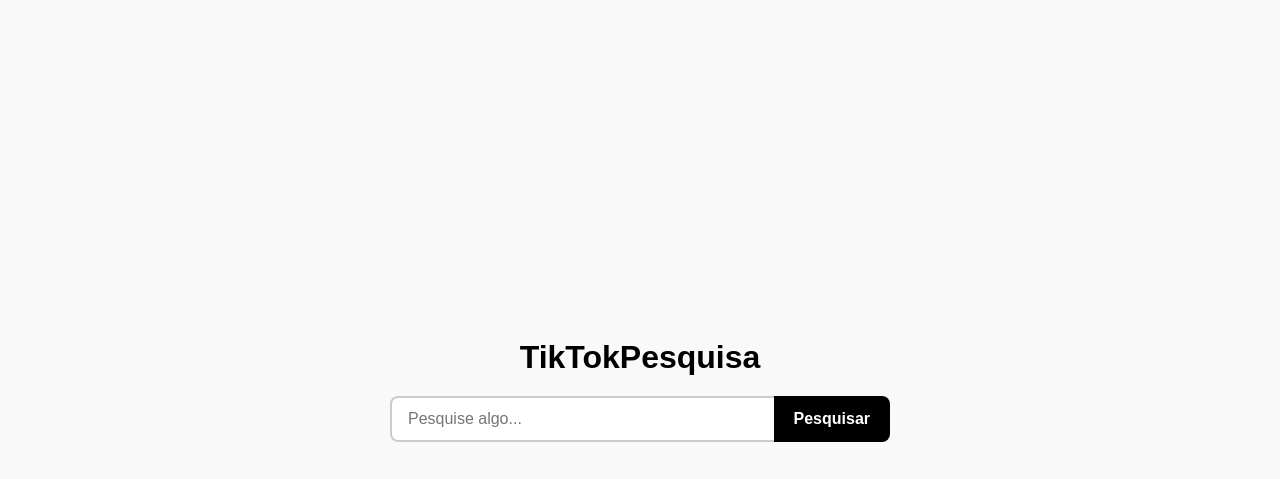
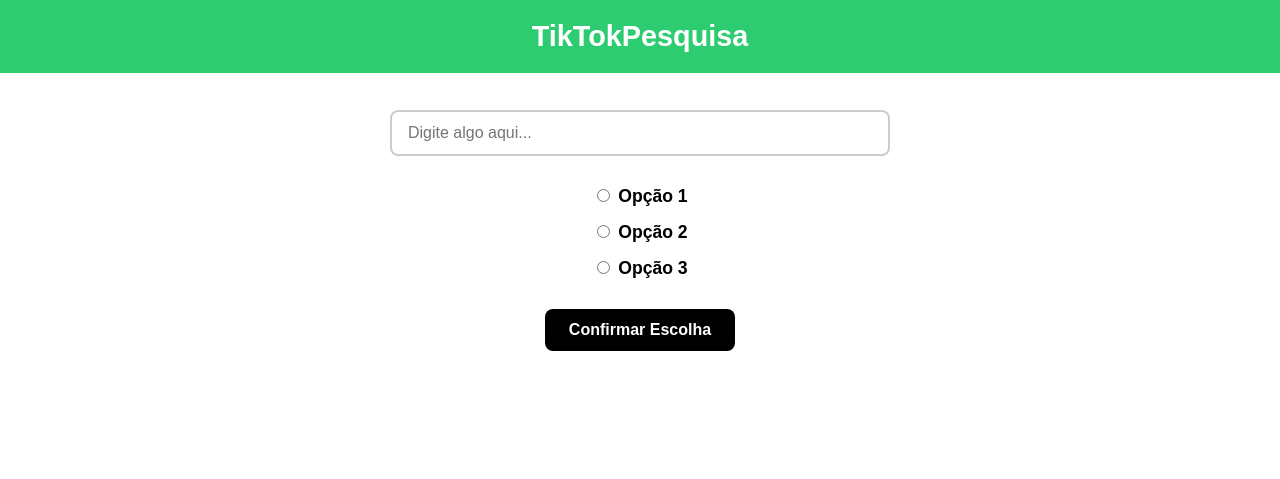
Before and after one commit to Luan-paganella/Achados-Shoppe-Luan, a plain HTML site: page index.html in a window 1280 px wide. Drawn offline with Linux system fonts and the light colour scheme.

Commit message:
Atualizar o index.html
atualiza

```diff
--- a/index.html
+++ b/index.html
@@ -8,83 +8,121 @@
     body {
       margin: 0;
       font-family: Arial, sans-serif;
-      background-color: #f9f9f9;
-      color: #000;
+      background-color: #ffffff;
+      color: #000000;
+      padding-top: 80px;
+    }
+
+    .banner {
+      position: fixed;
+      top: 0;
+      left: 0;
+      width: 100%;
+      background-color: #2ecc71;
+      color: white;
+      text-align: center;
+      padding: 20px 0;
+      font-size: 1.8em;
+      font-weight: bold;
+      z-index: 1000;
+    }
+
+    .container {
       display: flex;
       flex-direction: column;
       align-items: center;
-      justify-content: center;
-      min-height: 100vh;
+      justify-content: flex-start;
+      min-height: calc(100vh - 80px);
+      padding: 30px 20px;
     }
 
-    h1 {
-      margin-bottom: 20px;
-      font-size: 2em;
-      font-weight: bold;
-    }
-
-    .search-box {
-      display: flex;
+    .text-input {
       width: 100%;
       max-width: 500px;
-    }
-
-    input[type="text"] {
-      flex: 1;
       padding: 12px 16px;
       font-size: 1em;
       border: 2px solid #ccc;
-      border-right: none;
-      border-radius: 8px 0 0 8px;
-      outline: none;
+      border-radius: 8px;
+      margin-bottom: 30px;
+      box-sizing: border-box;
     }
 
-    button {
-      padding: 12px 20px;
+    .options {
+      display: flex;
+      flex-direction: column;
+      gap: 15px;
+      margin-bottom: 30px;
+    }
+
+    .option-label {
+      font-weight: bold;
+      font-size: 1.1em;
+      cursor: pointer;
+    }
+
+    .confirm-button {
+      padding: 12px 24px;
       font-size: 1em;
       background-color: #000;
       color: #fff;
       border: none;
-      border-radius: 0 8px 8px 0;
+      border-radius: 8px;
       cursor: pointer;
       font-weight: bold;
     }
 
-    button:hover {
+    .confirm-button:hover {
       background-color: #333;
     }
 
-    .results {
-      margin-top: 40px;
-      max-width: 600px;
-      text-align: left;
+    .result {
+      margin-top: 30px;
+      font-size: 1.1em;
+      font-weight: bold;
     }
   </style>
 </head>
 <body>
 
-  <h1>TikTokPesquisa</h1>
+  <div class="banner">TikTokPesquisa</div>
 
-  <div class="search-box">
-    <input type="text" placeholder="Pesquise algo..." id="searchInput">
-    <button onclick="pesquisar()">Pesquisar</button>
-  </div>
+  <div class="container">
+    <input type="text" class="text-input" id="textoDigitado" placeholder="Digite algo aqui...">
 
-  <div class="results" id="results">
-    <!-- Resultados vão aparecer aqui -->
+    <div class="options">
+      <label class="option-label">
+        <input type="radio" name="opcao" value="Opção 1"> Opção 1
+      </label>
+      <label class="option-label">
+        <input type="radio" name="opcao" value="Opção 2"> Opção 2
+      </label>
+      <label class="option-label">
+        <input type="radio" name="opcao" value="Opção 3"> Opção 3
+      </label>
+    </div>
+
+    <button class="confirm-button" onclick="confirmarEscolha()">Confirmar Escolha</button>
+
+    <div class="result" id="resultado"></div>
   </div>
 
   <script>
-    function pesquisar() {
-      const termo = document.getElementById('searchInput').value;
-      const resultados = document.getElementById('results');
+    function confirmarEscolha() {
+      const texto = document.getElementById('textoDigitado').value;
+      const opcaoSelecionada = document.querySelector('input[name="opcao"]:checked');
+      const resultado = document.getElementById('resultado');
 
-      if (termo.trim() === "") {
-        resultados.innerHTML = "<p>Digite algo para pesquisar.</p>";
-      } else {
-        // Aqui é onde futuramente a busca real será feita
-        resultados.innerHTML = `<p>Você pesquisou: <strong>${termo}</strong></p>`;
+      if (!texto.trim()) {
+        resultado.innerText = "Por favor, digite algo.";
+        return;
       }
+
+      if (!opcaoSelecionada) {
+        resultado.innerText = "Por favor, selecione uma opção.";
+        return;
+      }
+
+      resultado.innerText = `Você digitou: "${texto}" e escolheu: ${opcaoSelecionada.value}`;
     }
   </script>
 
```
